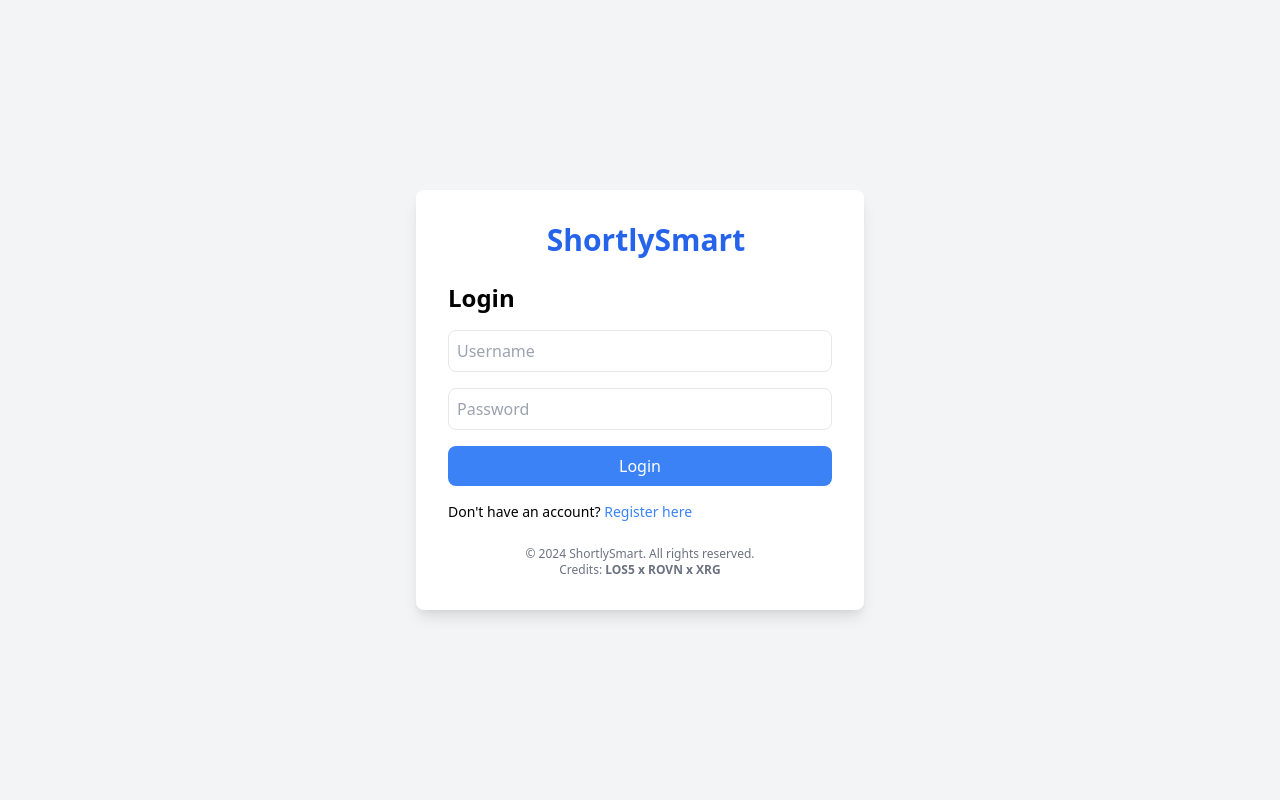
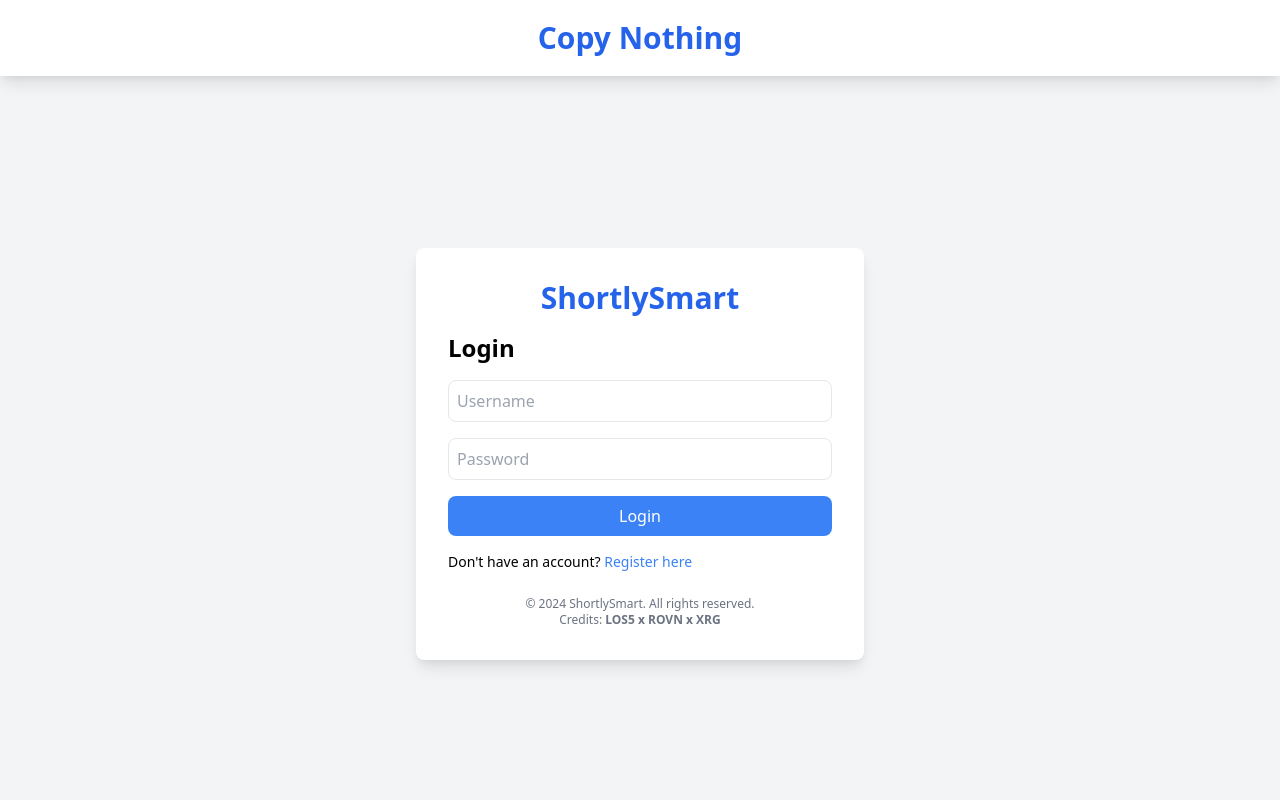
Before and after one commit to Xrg360/SimpleShort, a Flask app: page /login in a window 1280 px wide. Run offline with Flask 3, Linux system fonts and the light colour scheme.

Commit message:
minor fixes

```diff
--- a/templates/login.html
+++ b/templates/login.html
@@ -6,13 +6,27 @@
     <title>ShortlySmart Login</title>
     <link href="https://cdn.jsdelivr.net/npm/tailwindcss@2.2.19/dist/tailwind.min.css" rel="stylesheet">
 </head>
-<body class="bg-gray-100 flex justify-center items-center min-h-screen">
-    <div class="bg-white p-8 rounded-lg shadow-lg w-full max-w-md">
+<body class="bg-gray-100 flex flex-col min-h-screen">
+    <!-- Navbar Section -->
+    <nav class="bg-white shadow-lg w-full">
+        <div class="max-w-7xl mx-auto px-4">
+            <div class="flex items-center justify-center">
+                <div class="flex space-x-4 ">
                     <!-- Branding Section -->
-        <div class="flex items-center justify-center mb-6">
-            <h1 class="text-3xl font-bold text-blue-600 ml-3">ShortlySmart</h1>
+                    <div>
+                        <a href="#" class="flex items-center py-5 px-2  text-gray-700">
+                            <span class="text-3xl font-bold text-blue-600 text-center">Copy Nothing</span>
+                        </a>
                     </div>
+                </div>
+            </div>
+        </div>
+    </nav>
 
+    <!-- Main Content Section -->
+    <div class="flex-grow flex justify-center items-center">
+        <div class="bg-white p-8 rounded-lg shadow-lg w-full max-w-md mt-8">
+            <div class="text-3xl font-bold text-blue-600 text-center mb-4">ShortlySmart</div>
             <!-- Login Form -->
             <h2 class="text-2xl font-bold mb-4">Login</h2>
             <form method="post" class="space-y-4">
@@ -28,5 +42,6 @@
                 Credits: <strong><a href="https://lifeofsankar.me">LOS5</a> x <a href="https://rovn.me">ROVN</a> x <a href="https://xrg.systems">XRG</a></strong>
             </footer>
         </div>
+    </div>
 </body>
 </html>
```
Also changed, not shown: instance/url_shortener.db. Lines whose indentation alone changed are shown as unchanged.
